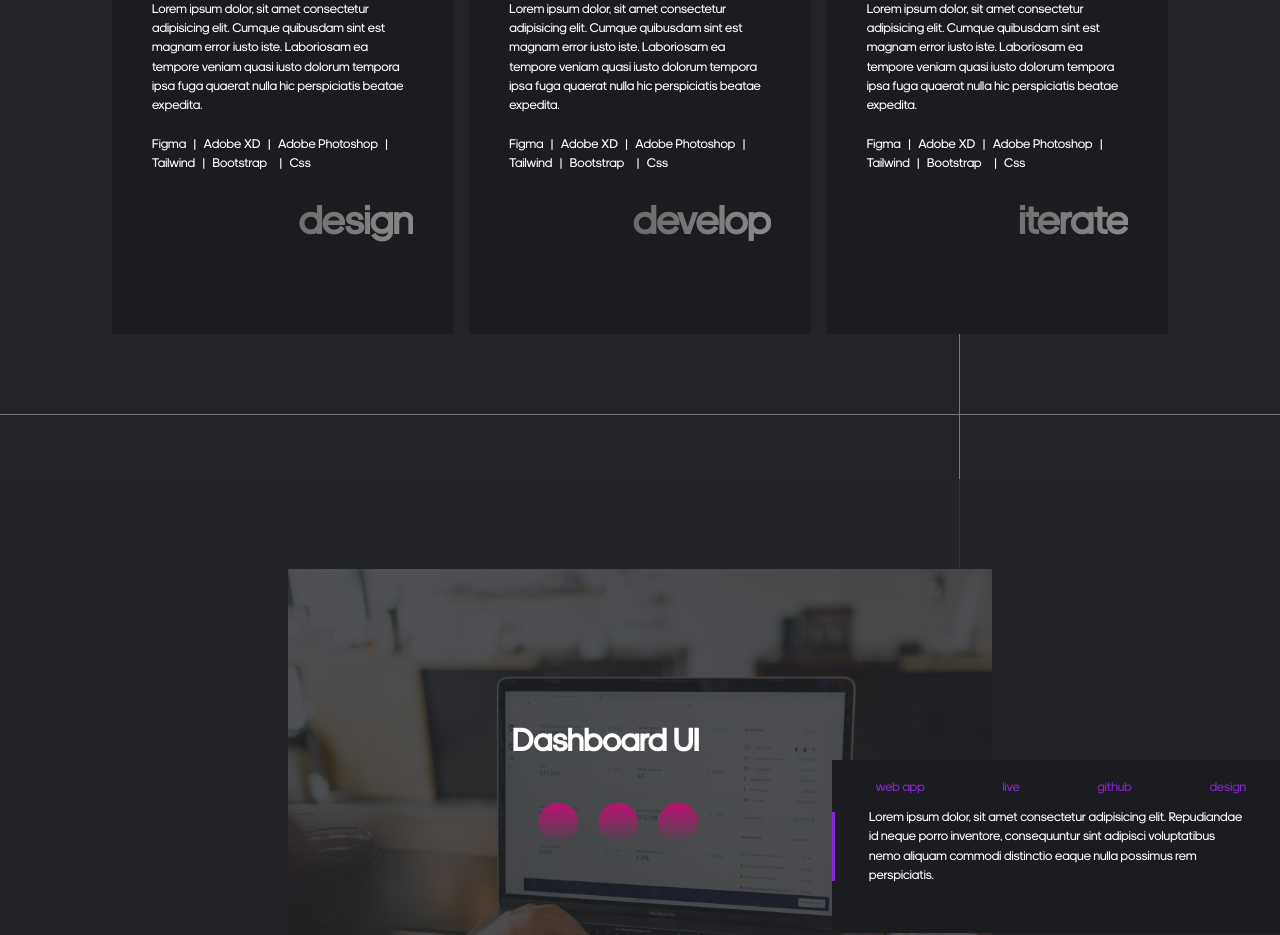
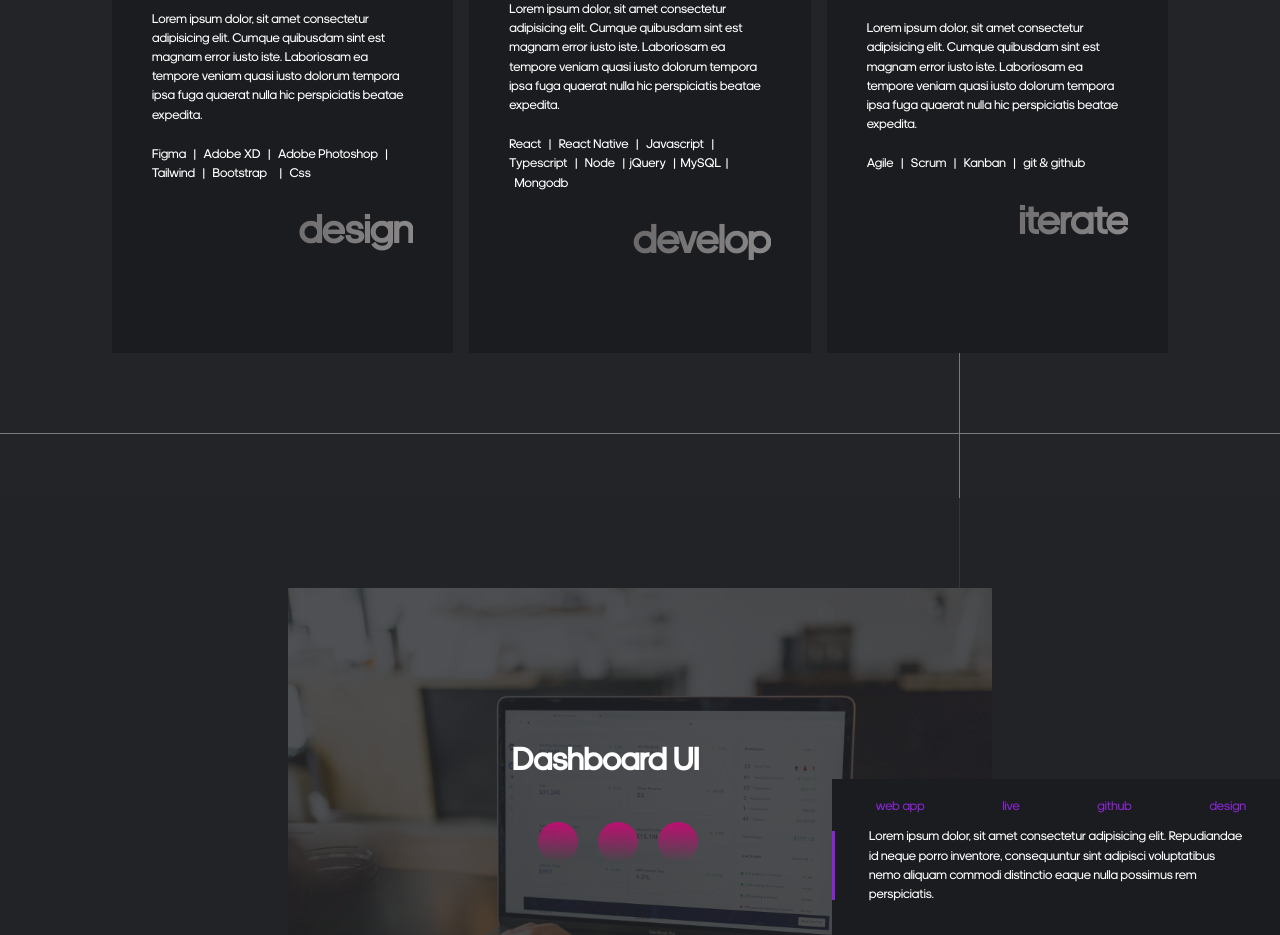
Before and after one commit to ryanmwakio/portfolio, a React (Create React App) app: page / in a window 1280 px wide. Shown: the part 960-1895 px from the top of the page. Built offline with nearby package versions, Linux system fonts and the light colour scheme.

Commit message:
navlink active state

```diff
--- a/src/components/Navbar/Navbar.css
+++ b/src/components/Navbar/Navbar.css
@@ -80,7 +80,7 @@
     justify-content: center;
     align-items: center;
     position: absolute;
-    right: 8%;
+    right: -4%;
     top: 6%;
     background: rgba(255, 255, 255, 0.014);
     width: 50px;
@@ -95,4 +95,8 @@
   .nav-sticky {
     width: 100%;
   }
+
+  .nav-sticky .menu {
+    right: 8%;
+  }
 }
--- a/src/components/SkillsSection/SkillSection.jsx
+++ b/src/components/SkillsSection/SkillSection.jsx
@@ -58,10 +58,11 @@ function SkillSection() {
               perspiciatis beatae expedita.
             </p>
             <p className="skill-list">
-              Figma &nbsp;&nbsp;|&nbsp;&nbsp; Adobe XD &nbsp;&nbsp;|&nbsp;&nbsp;
-              Adobe Photoshop &nbsp;&nbsp;|&nbsp;&nbsp; Tailwind
-              &nbsp;&nbsp;|&nbsp;&nbsp; Bootstrap
-              &nbsp;&nbsp;&nbsp;&nbsp;|&nbsp;&nbsp; Css
+              React &nbsp;&nbsp;|&nbsp;&nbsp; React Native
+              &nbsp;&nbsp;|&nbsp;&nbsp; Javascript &nbsp;&nbsp;|&nbsp;&nbsp;
+              Typescript &nbsp;&nbsp;|&nbsp;&nbsp; Node
+              &nbsp;&nbsp;|&nbsp;&nbsp;jQuery
+              &nbsp;&nbsp;|&nbsp;&nbsp;MySQL&nbsp;&nbsp;|&nbsp;&nbsp;Mongodb
             </p>
 
             <h1 className={`skill-title ${active2 ? "text-gradient" : ""}`}>
@@ -82,10 +83,8 @@ function SkillSection() {
               perspiciatis beatae expedita.
             </p>
             <p className="skill-list">
-              Figma &nbsp;&nbsp;|&nbsp;&nbsp; Adobe XD &nbsp;&nbsp;|&nbsp;&nbsp;
-              Adobe Photoshop &nbsp;&nbsp;|&nbsp;&nbsp; Tailwind
-              &nbsp;&nbsp;|&nbsp;&nbsp; Bootstrap
-              &nbsp;&nbsp;&nbsp;&nbsp;|&nbsp;&nbsp; Css
+              Agile &nbsp;&nbsp;|&nbsp;&nbsp; Scrum &nbsp;&nbsp;|&nbsp;&nbsp;
+              Kanban &nbsp;&nbsp;|&nbsp;&nbsp; git & github
             </p>
 
             <h1 className={`skill-title ${active3 ? "text-gradient" : ""}`}>
```
